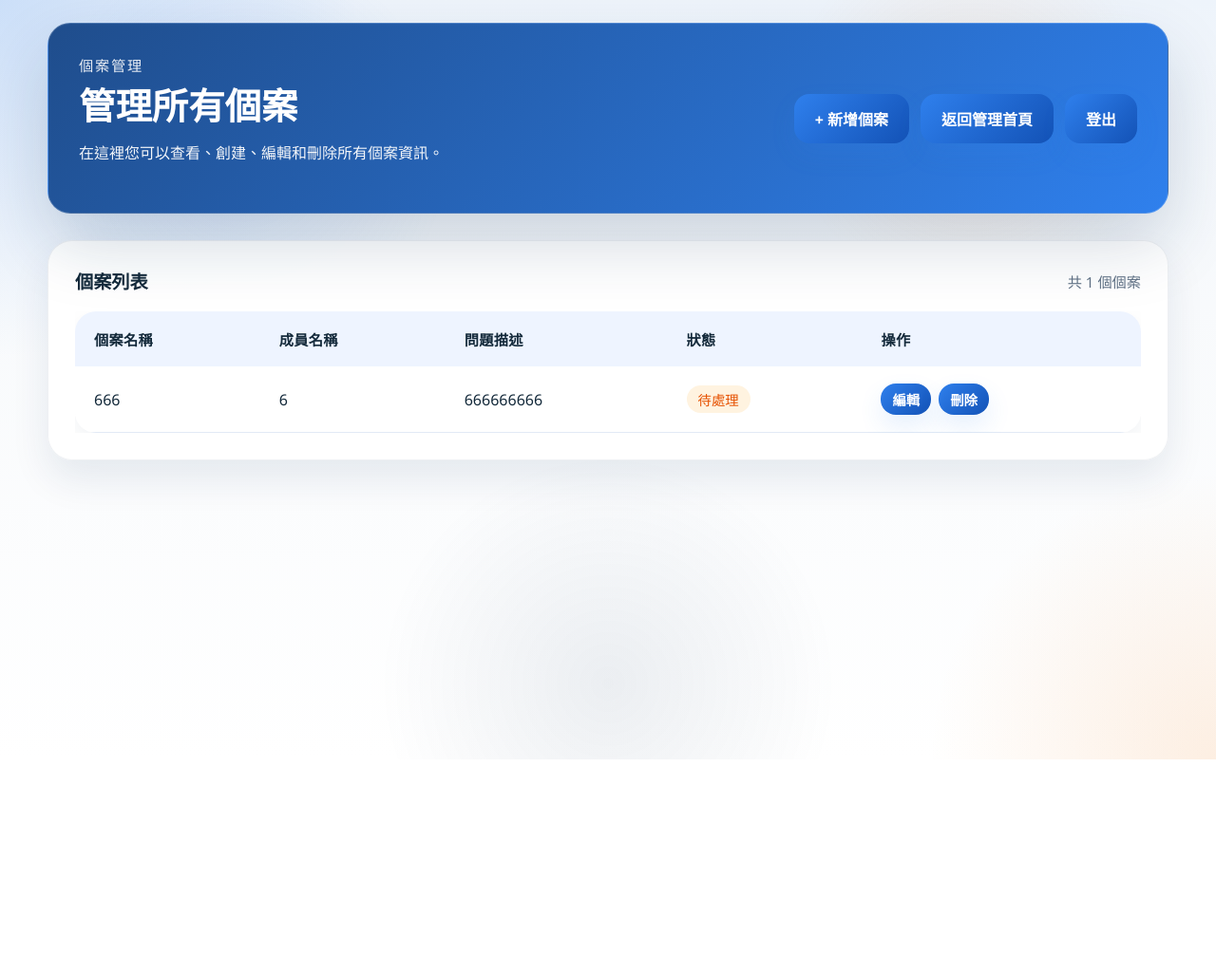
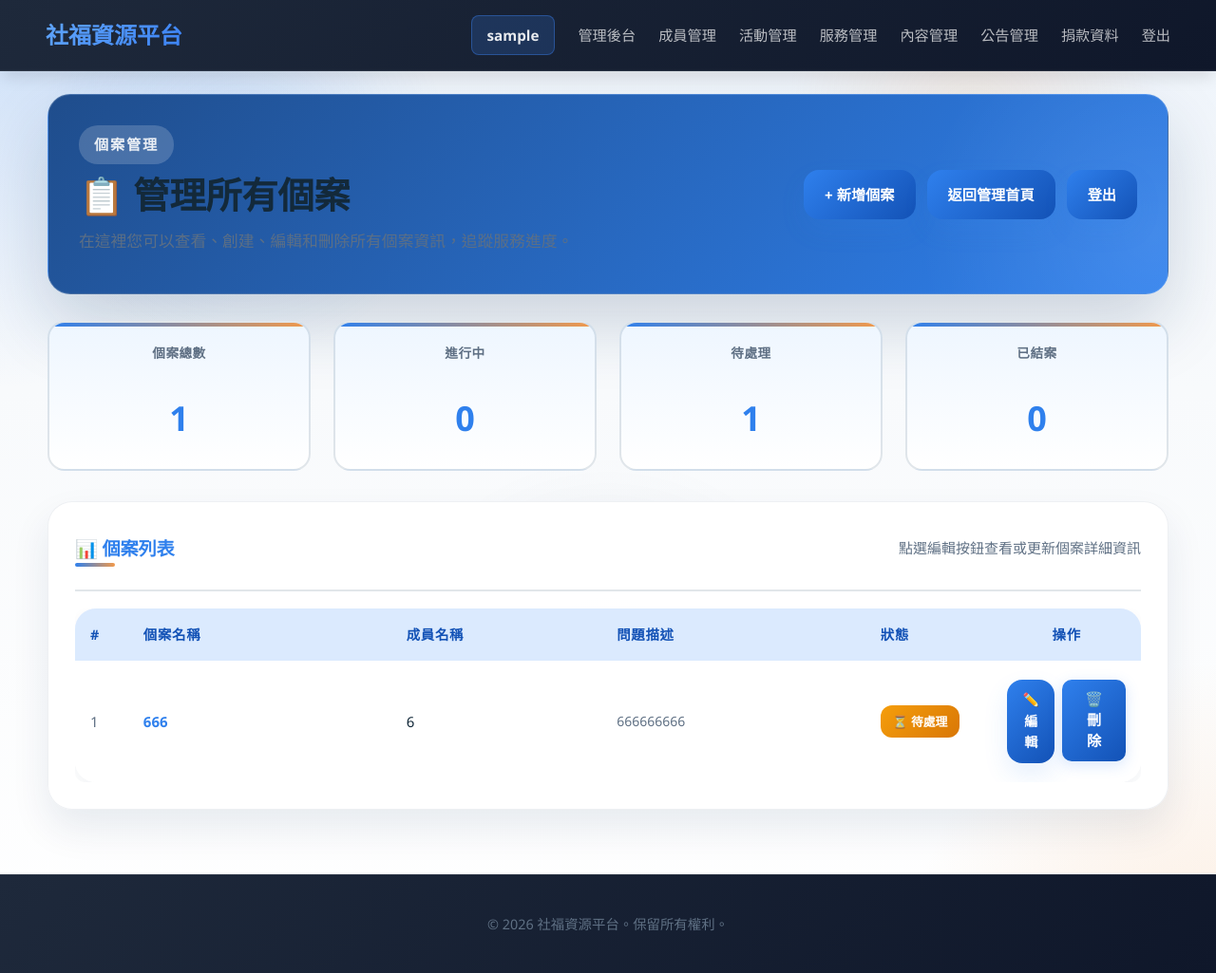
Before and after one commit to HankLee1016/-, a Flask app: page /admin/cases in a window 1280 px wide. Shown: the whole page at 95% size. Before the commit the page ends 800 px from the top, so only its background shows below. Run offline with Flask 3, Linux system fonts and the light colour scheme; the visitor is signed in with stand-in values (Sample User, id 1); some libraries are stand-ins or nearby versions.

Commit message:
個案管理

```diff
--- a/templates/cases.html
+++ b/templates/cases.html
@@ -1,69 +1,49 @@
-<!DOCTYPE html>
-<html lang="zh-TW">
-<head>
-    <meta charset="UTF-8">
-    <title>個案管理</title>
-    <link rel="stylesheet" href="/static/css/index.css">
-    <style>
-        .case-status {
-            display: inline-block;
-            padding: 4px 12px;
-            border-radius: 16px;
-            font-size: 0.9rem;
-            font-weight: 500;
-        }
-        .case-status.進行中 {
-            background-color: #e3f2fd;
-            color: #1565c0;
-        }
-        .case-status.已結案 {
-            background-color: #f3e5f5;
-            color: #6a1b9a;
-        }
-        .case-status.待處理 {
-            background-color: #fff3e0;
-            color: #e65100;
-        }
-        .case-actions {
-            display: flex;
-            gap: 8px;
-            flex-wrap: wrap;
-        }
-        .case-actions .button {
-            padding: 6px 12px;
-            font-size: 0.9rem;
-        }
-        .empty-state {
-            text-align: center;
-            padding: 40px 20px;
-            color: var(--text-secondary);
-        }
-        .empty-state-icon {
-            font-size: 3rem;
-            margin-bottom: 16px;
-        }
-    </style>
-</head>
-<body>
+{% extends 'base.html' %}
+
+{% block title %}個案管理 — 社福資源平台{% endblock %}
+
+{% block content %}
     <div class="page-bg"></div>
-    <div class="container">
     <header class="hero-card">
         <div class="hero-copy">
             <span class="eyebrow">個案管理</span>
-                <h1>管理所有個案</h1>
-                <p>在這裡您可以查看、創建、編輯和刪除所有個案資訊。</p>
+            <h1>📋 管理所有個案</h1>
+            <p>在這裡您可以查看、創建、編輯和刪除所有個案資訊，追蹤服務進度。</p>
         </div>
         <div class="hero-actions">
             <a class="button" href="/admin/cases/create">+ 新增個案</a>
-                <a class="button" href="/admin">返回管理首頁</a>
-                <a class="button" href="/logout">登出</a>
+            <a class="button button-secondary" href="/admin">返回管理首頁</a>
+            <a class="button button-secondary" href="/logout">登出</a>
         </div>
     </header>
 
+    <!-- 統計資訊 -->
+    {% set ongoing_cases = cases|selectattr('status', 'equalto', '進行中')|list|length %}
+    {% set closed_cases = cases|selectattr('status', 'equalto', '已結案')|list|length %}
+    {% set pending_cases = cases|selectattr('status', 'equalto', '待處理')|list|length %}
+    <div class="stats-grid">
+        <div class="stat-box">
+            <h3>個案總數</h3>
+            <div class="value">{{ cases|length }}</div>
+        </div>
+        <div class="stat-box">
+            <h3>進行中</h3>
+            <div class="value">{{ ongoing_cases }}</div>
+        </div>
+        <div class="stat-box">
+            <h3>待處理</h3>
+            <div class="value">{{ pending_cases }}</div>
+        </div>
+        <div class="stat-box">
+            <h3>已結案</h3>
+            <div class="value">{{ closed_cases }}</div>
+        </div>
+    </div>
+
     <section class="card">
         <div class="card-title">
-                <h2>個案列表</h2>
-                <span>共 {{ cases|length }} 個個案</span>
+            <h2 class="section-title">📊 個案列表</h2>
+            <p class="text-muted">點選編輯按鈕查看或更新個案詳細資訊</p>
         </div>
 
         {% if cases %}
@@ -71,27 +51,39 @@
                 <table>
                     <thead>
                         <tr>
-                            <th>個案名稱</th>
-                            <th>成員名稱</th>
-                            <th>問題描述</th>
-                            <th>狀態</th>
-                            <th>操作</th>
+                            <th style="width: 5%;">#</th>
+                            <th style="width: 25%;">個案名稱</th>
+                            <th style="width: 20%;">成員名稱</th>
+                            <th style="width: 25%;">問題描述</th>
+                            <th style="width: 12%;">狀態</th>
+                            <th style="width: 13%; text-align: center;">操作</th>
                         </tr>
                     </thead>
                     <tbody>
                         {% for case in cases %}
                         <tr>
-                            <td>{{ case.case_name }}</td>
+                            <td class="text-muted">{{ loop.index }}</td>
+                            <td>
+                                <a href="/admin/cases/{{ case.id }}/edit" class="subsidy-link">{{ case.case_name }}</a>
+                            </td>
                             <td>{{ case.member_name }}</td>
-                            <td>{{ case.issue_description[:50] }}{% if case.issue_description|length > 50 %}...{% endif %}</td>
-                            <td>
-                                <span class="case-status {{ case.status }}">{{ case.status }}</span>
+                            <td class="text-muted text-sm">
+                                {{ case.issue_description[:40] }}{% if case.issue_description|length > 40 %}...{% endif %}
                             </td>
                             <td>
-                                <div class="case-actions">
-                                    <a class="button" href="/admin/cases/{{ case.id }}/edit">編輯</a>
-                                    <form method="post" action="/admin/cases/{{ case.id }}/delete" style="display:inline;">
-                                        <button type="submit" class="button" onclick="return confirm('確認刪除此個案嗎？');">刪除</button>
+                                {% if case.status == '進行中' %}
+                                    <span class="badge badge-info">🔵 進行中</span>
+                                {% elif case.status == '已結案' %}
+                                    <span class="badge badge-success">✅ 已結案</span>
+                                {% else %}
+                                    <span class="badge badge-warning">⏳ 待處理</span>
+                                {% endif %}
+                            </td>
+                            <td style="text-align: center;">
+                                <div style="display: flex; gap: 0.5rem; justify-content: center;">
+                                    <a class="button btn-small" href="/admin/cases/{{ case.id }}/edit" title="編輯個案">✏️ 編輯</a>
+                                    <form method="post" action="/admin/cases/{{ case.id }}/delete" style="display:inline;" onsubmit="return confirm('確認刪除此個案嗎？');">
+                                        <button type="submit" class="button button-danger btn-small" title="刪除個案">🗑️ 刪除</button>
                                     </form>
                                 </div>
                             </td>
@@ -102,11 +94,10 @@
             </div>
         {% else %}
             <div class="empty-state">
-                <div class="empty-state-icon">📋</div>
-                <p>還沒有任何個案。<a href="/admin/cases/create">立即創建第一個個案</a></p>
+                <p style="font-size: 3rem; margin-bottom: 1rem;">📋</p>
+                <p class="text-muted">還沒有任何個案</p>
+                <a href="/admin/cases/create" class="button mt-3" style="margin-top: 1rem;">立即創建第一個個案</a>
             </div>
         {% endif %}
     </section>
-    </div>
-</body>
-</html>
+{% endblock %}
```
Lines whose indentation alone changed are shown as unchanged.
